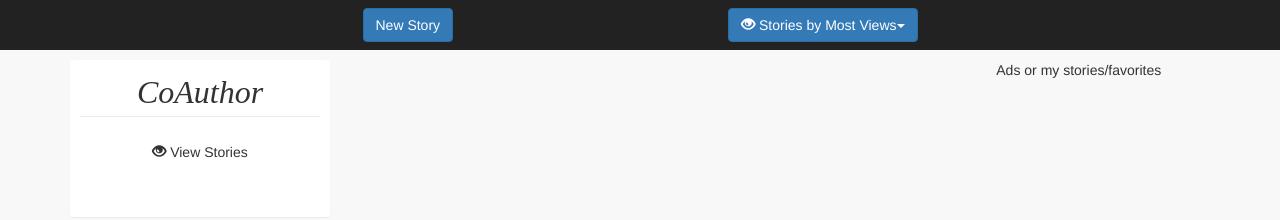
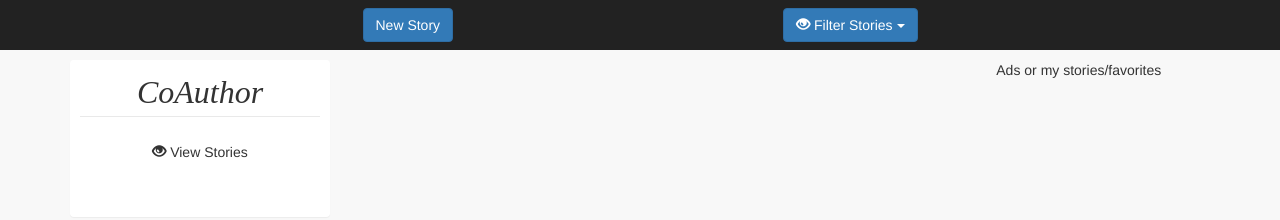
Before and after one commit to jinquan10/CoAuthor, a website: page nwm-coauthor-html/public/index.html at #/main in a window 1280 px wide. Drawn offline with nearby package versions, Linux system fonts and the light colour scheme; some packages are replaced by stand-ins of ours; no server answers.

Commit message:
filter stories

```diff
--- a/nwm-coauthor-html/public/partials/main.html
+++ b/nwm-coauthor-html/public/partials/main.html
@@ -23,7 +23,7 @@
                         <div
                             class="col-md-7 col-xs-7 text-right no-padding">
                             <div
-                                class="btn-group navbar-btn"
+                                class="navbar-btn"
                                 ng-switch
                                 on="storyFilter">
                                 <button
@@ -32,7 +32,7 @@
                                     ng-switch-default>
                                     <span
                                         class="glyphicon glyphicon-eye-open"></span>
-                                    <span> Stories by Most Views</span><span
+                                    <span>Filter Stories </span><span
                                         class="caret"></span>
                                 </button>
                                 <button
@@ -54,7 +54,7 @@
                                         class="caret"></span>
                                 </button>
                                 <div
-                                    class="dropdown-menu no-border list-group"
+                                    class="dropdown-menu dropdown-menu-right no-border list-group"
                                     role="menu">
                                     <div
                                         ng-click="selectedStoryFilter('views');"
```
